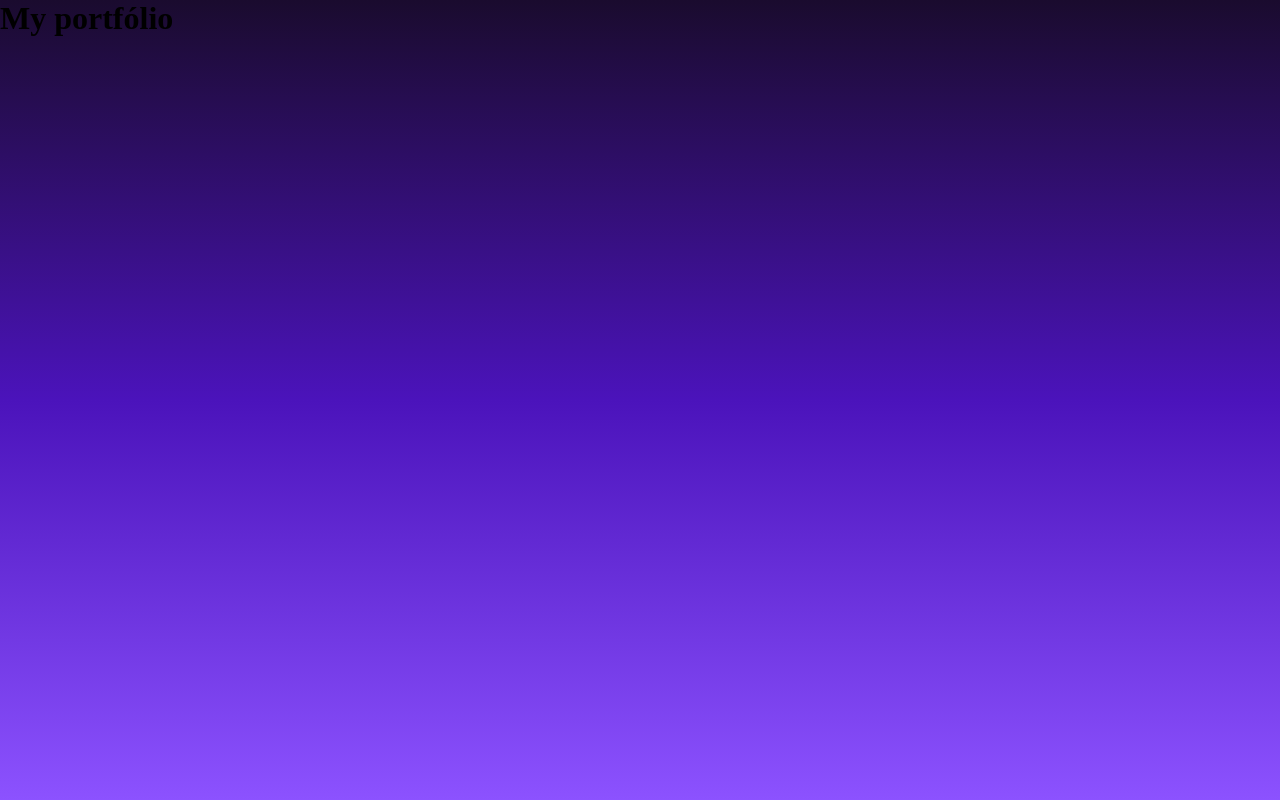
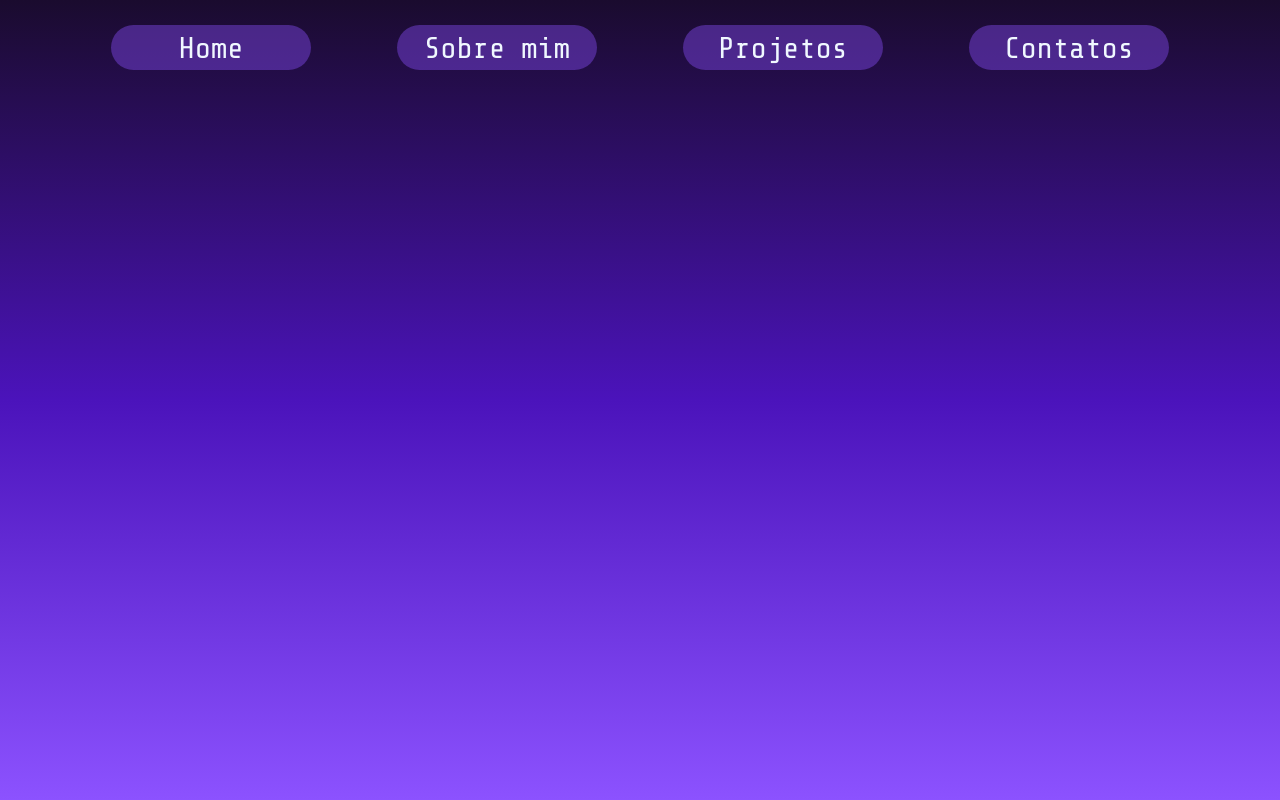
Before and after one commit to Anymoraes5/myPortfolio, a plain HTML site: page myPortfolio/index.htm in a window 1280 px wide. Shown: the top 800 px of the page. Drawn offline with nearby package versions, Linux system fonts and the light colour scheme.

Commit message:
menu color and transition

```diff
--- a/myPortfolio/css/style.css
+++ b/myPortfolio/css/style.css
@@ -11,3 +11,28 @@ body {
     background-image: linear-gradient(to bottom, #1a0b2e,#4b13bb,#8c52ff);
     background-attachment: fixed;
 }
+.bottons{
+    color:aliceblue;
+    font-size: 30px;
+    padding: 25px;
+
+    display: flex;
+    justify-content: space-evenly;
+    font-family: Share Tech Mono,'Segoe UI', Tahoma, Geneva, Verdana, sans-serif;
+
+}
+.bottom{
+    width: 200px;
+    height: 45px;
+    border-radius: 30px;
+    background-color: #8c52ff66;
+
+    display: flex;
+    justify-content:space-evenly;
+    align-items: center;
+
+}
+.bottom:hover{
+    background-color: aliceblue;
+    color: #4b13bb;
+}
--- a/myPortfolio/index.htm
+++ b/myPortfolio/index.htm
@@ -13,8 +13,16 @@
 </head>
 <body>
     <header>
-        <h1>My portfólio </h1>
-        <div class="name"></div>
+        <div class="menu">
+            <div class="container">
+                <div class="bottons">
+                    <div class="bottom"> Home </div>
+                    <div class="bottom"> Sobre mim </div>
+                    <div class="bottom"> Projetos </div>
+                    <div class="bottom"> Contatos </div>
+                </div>
+            </div>
+        </div>
     </header>
 </body>
 <main>
```
